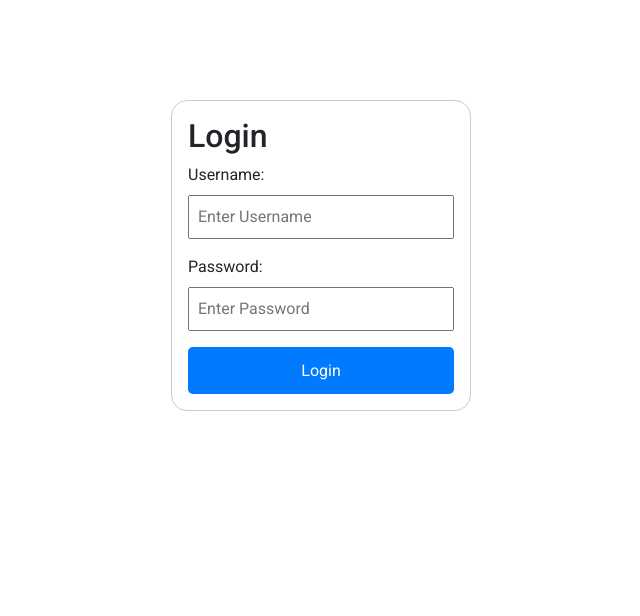
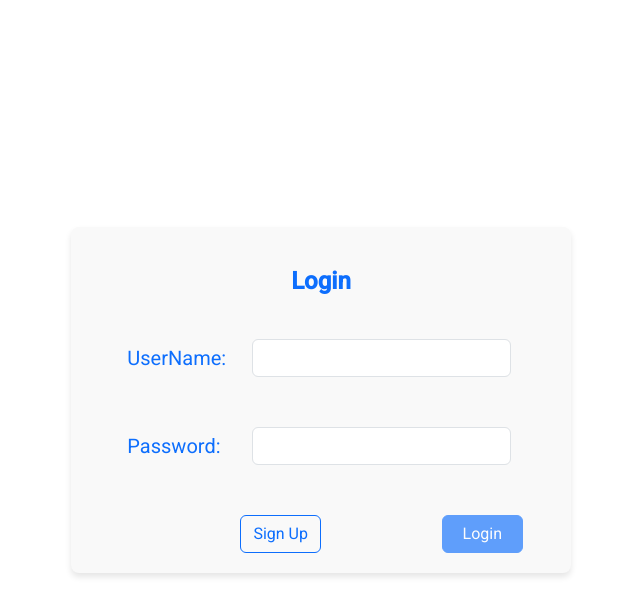
Before and after one commit to NGAL-LAY/MovieManagement_Frontend, an Angular app: page /login in a window 1280 px wide. Shown: the top 616 px of the page, without its empty margins (319-959 px from the left). Built offline with nearby package versions, Linux system fonts and the light colour scheme.

Commit message:
sign up creation

```diff
--- a/src/app/_pages/auth/login/login.component.css
+++ b/src/app/_pages/auth/login/login.component.css
@@ -1,42 +1,16 @@
-.login-container {
-    max-width: 300px;
-    margin: auto;
-    padding: 1em;
-    border: 1px solid #ccc;
-    border-radius: 1em;
-    margin-top: 100px;
-  }
-
-  .login-container div {
-    margin-bottom: 1em;
-  }
-
-  .login-container label {
-    display: block;
-    margin-bottom: .5em;
-  }
-
-  .login-container input {
-    width: 100%;
-    padding: .5em;
-    box-sizing: border-box;
-  }
-
-  .login-container button {
-    width: 100%;
-    padding: .7em;
-    background-color: #007bff;
-    color: white;
-    border: none;
-    border-radius: .3em;
-    cursor: pointer;
-  }
-
-  .login-container button:hover {
-    background-color: #0056b3;
-  }
-
-  .error {
-    color: red;
-    margin-top: 1em;
-  }
+.login_container {
+  position: absolute; /* Positioned relative to the viewport */
+  top: 50%;
+  left: 50%;
+  transform: translate(-50%, -50%); /* Centers the form horizontally and vertically */
+  display: flex;
+  flex-direction: column; /* Aligns items in a column */
+  justify-content: center;
+  /* align-items: center;  */
+  width: 100%;
+  max-width: 500px;
+  background-color: #f9f9f9; /* Optional, adds a background color */
+  padding: 20px; /* Optional, adds some padding */
+  box-shadow: 0 4px 6px rgba(0, 0, 0, 0.1); /* Optional, adds a shadow */
+  border-radius: 8px; /* Optional, rounds the corners */
+}
--- a/src/app/_pages/auth/login/login.component.html
+++ b/src/app/_pages/auth/login/login.component.html
@@ -1,14 +1,23 @@
-<div class="login-container">
-  <h2>Login</h2>
-  <form (ngSubmit)="onSubmit()" #loginForm="ngForm">
-    <div>
-      <label for="username">Username:</label>
-      <input type="text" id="username" name="username" placeholder="Enter Username" [(ngModel)]="username" required>
-    </div>
-    <div>
-      <label for="password">Password:</label>
-      <input type="password" id="password" name="password" placeholder="Enter Password" [(ngModel)]="password" required>
-    </div>
-    <button type="submit" [disabled]="!loginForm.form.valid">Login</button>
-  </form>
-</div>
+<form [formGroup]="loginForm" class="login_container">
+  <div class="row text-center mt-3 mb-4">
+      <p class="fs-4 fw-bold text-primary">Login</p>
+  </div>
+  <div class="row mb-5">
+      <label class="col-2 offset-1 form-control-sm fs-5 text-primary" for="username">UserName:</label>
+      <div class="col-7 offset-1">
+          <input class="form-control" id="username" formControlName="username" type="text"
+          [placeholder]="loginForm.get('username')?.invalid && loginForm.get('username')?.touched ? 'Name must be at least 6 characters' : ''">
+      </div>
+  </div>
+  <div class="row mb-5">
+      <label class="col-2 offset-1 form-control-sm fs-5 text-primary" for="password">Password:</label>
+      <div class="col-7 offset-1">
+          <input class="form-control" id="password" formControlName="password" type="password"
+          [placeholder]="loginForm.get('password')?.invalid && loginForm.get('password')?.touched ? 'password must be at least 8 characters' : ''">
+      </div>
+  </div>
+  <div class="row">
+      <button class="btn btn-outline-primary col-2 offset-4" routerLink="/signup">Sign Up</button>
+      <button class="btn btn-primary col-2 offset-3" type="submit" (click)="onLogin()"  [disabled]="!loginForm.valid">Login</button>
+  </div>
+</form>
--- a/src/app/_pages/auth/login/login.component.ts
+++ b/src/app/_pages/auth/login/login.component.ts
@@ -1,26 +1,49 @@
-import { Component } from '@angular/core';
-import { FormsModule } from '@angular/forms';
-import { Router } from '@angular/router';
+import { Component, OnInit } from '@angular/core';
+import { FormControl, FormGroup, FormsModule, ReactiveFormsModule, Validators } from '@angular/forms';
+import { Router, RouterLink } from '@angular/router';
 import { AuthService } from '../../../auth.service';
+import { CommonModule } from '@angular/common';
 
 @Component({
   selector: 'app-login',
   standalone: true,
-  imports: [FormsModule],
+  imports: [
+    FormsModule,
+    CommonModule,
+    RouterLink,
+    ReactiveFormsModule
+  ],
   templateUrl: './login.component.html',
   styleUrls: ['./login.component.css']
 })
 
-export class LoginComponent {
+export class LoginComponent implements OnInit{
 
   username: string = '';
   password: string = '';
+  loginForm!: FormGroup;
 
   constructor(
     private authService: AuthService,
     private router: Router
   ) { }
-  onSubmit(): void {
+
+  ngOnInit(): void {
+    this.loginForm = new FormGroup({
+      username: new FormControl('', [
+        Validators.required,
+        Validators.minLength(6),
+        Validators.maxLength(25),
+        Validators.pattern(/^[A-Za-z][A-Za-z0-9\s]*$/)
+      ]),
+      password: new FormControl('', [
+        Validators.required,
+        Validators.minLength(8)
+      ])
+    });
+  }
+
+  onLogin(): void {
     if (this.authService.login(this.username, this.password)) {
       this.router.navigate(['/home']);
     } else {
--- a/src/app/_pages/auth/signup/signup.component.html
+++ b/src/app/_pages/auth/signup/signup.component.html
@@ -1,24 +1,38 @@
-<form [formGroup]="signupForm">
-    <div class="row text-center mt-5 mb-4">
-        <p class="fs-4 fw-bold text-primary">User Creation</p>
+<form [formGroup]="signupForm" class="signup_container">
+    <div class="row text-center mb-3">
+        <p class="fs-4 fw-bold text-primary">Sign Up</p>
     </div>
-    <div class="row mb-5">
-        <label class="col-1 offset-4 form-control-sm fs-5 text-primary" for="name">Name</label>
-        <div class="col-3">
+    <div class="row mb-4">
+        <label class="col-2 offset-1 form-control-sm fs-5 text-primary" for="name">Name</label>
+        <div class="col-7 offset-1">
             <input class="form-control" id="name" formControlName="name"
             [placeholder]="signupForm.get('name')?.invalid && signupForm.get('name')?.touched ? 'Name must be at least 6 characters' : ''">
         </div>
     </div>
-    <div class="row mb-5">
-        <label class="col-1 offset-4 form-control-sm fs-5 text-primary" for="email">Email</label>
-        <div class="col-3">
+    <div class="row mb-4">
+        <label class="col-2 offset-1 form-control-sm fs-5 text-primary" for="password">Password:</label>
+        <div class="col-7 offset-1">
+            <input class="form-control" id="password" formControlName="password" type="password"
+            [placeholder]="loginForm.get('password')?.invalid && loginForm.get('password')?.touched ? 'password must be at least 8 characters' : ''">
+        </div>
+    </div>
+    <div class="row mb-4">
+        <label class="col-2 offset-1 form-control-sm fs-5 text-primary" for="repassword">RePassword:</label>
+        <div class="col-7 offset-1">
+            <input class="form-control" id="repassword" formControlName="repassword" type="password"
+            [placeholder]="loginForm.get('repassword')?.invalid && loginForm.get('repassword')?.touched ? 'Repassword must be same password' : ''">
+        </div>
+    </div>
+    <div class="row mb-4">
+        <label class="col-2 offset-1 form-control-sm fs-5 text-primary" for="email">Email</label>
+        <div class="col-7 offset-1">
             <input class="form-control" id="email" formControlName="email"
             [placeholder]="signupForm.get('email')?.invalid && signupForm.get('email')?.touched ? 'Email must be at least 6 characters' : ''">
         </div>
     </div>
-    <div class="row mb-5">
-        <label class="col-1 offset-4 form-control-sm fs-5 text-primary" for="nationality">Nationality</label>
-        <div class="col-3">
+    <div class="row mb-4">
+        <label class="col-2 offset-1 form-control-sm fs-5 text-primary" for="nationality">Nationality</label>
+        <div class="col-7 offset-1">
             <select class="form-select" formControlName="nationality" aria-label=".form-select-sm example">
                 <option value="" selected>---select countries---</option>
                 <option value="America">America</option>
@@ -32,34 +46,24 @@
             </select>
         </div>
     </div>
-    <div class="row mb-5">
-        <label class="col-1 offset-4 form-control-sm fs-5 text-primary" for="age">Age</label>
-        <div class="col-3">
-            <input class="form-control" id="age" formControlName="age"
+    <div class="row mb-4">
+        <label class="col-2 offset-1 form-control-sm fs-5 text-primary" for="age">Age</label>
+        <div class="col-7 offset-1">
+            <input class="form-control" id="age" formControlName="age" type="number"
             [placeholder]="signupForm.get('age')?.invalid && signupForm.get('age')?.touched ? 'Age must be at least 16' : ''">
         </div>
     </div>
-    <div class="row mb-5">
-        <label class="col-1 offset-4 form-control-sm fs-5 text-primary" for="gentle">Gentle</label>
-        <div class="col-2">
+    <div class="row mb-4">
+        <label class="col-2 offset-1 form-control-sm fs-5 text-primary" for="gentle">Gentle</label>
+        <div class="col-7 offset-1 mt-2">
             <input type="radio" class="me-1" id="male" name="gentle" formControlName="gentle" value="m">
             <label for="male" class="me-2">Male</label>
             <input type="radio" class="me-1" id="female" name="gentle" formControlName="gentle" value="f">
             <label for="female">Female</label>
         </div>
     </div>
-    <div class="row mb-5">
-        <label class="col-1 offset-4 form-control-sm fs-5 text-primary" for="role">Role</label>
-        <div class="col-2">
-            <input type="radio" class="me-1" id="user" name="role" formControlName="role" value="user">
-            <label for="user" class="me-2">User</label>
-            <input type="radio" class="me-1" id="admin" name="role" formControlName="role" value="admin">
-            <label for="admin">Admin</label>
-        </div>
-    </div>
-    <div class="row mt-5">
-        <button class="btn btn-outline-primary col-1 offset-4" routerLink="/actors">Back</button>
-        <!-- <button class="btn btn-primary col-1 offset-2" type="submit" *ngIf="!isEdit" (click)="onRegister()"  [disabled]="!signupForm.valid">Register</button>
-        <button class="btn btn-primary col-1 offset-2" type="submit" *ngIf="isEdit" (click)="onUpdate()"  [disabled]="!signupForm.valid">Update</button> -->
+    <div class="row">
+        <button class="btn btn-outline-primary col-2 offset-4" routerLink="/login">Login</button>
+        <button class="btn btn-primary col-3 offset-2" type="submit" routerLink="/"  [disabled]="!signupForm.valid">Sign Up</button>
     </div>
 </form>
--- a/src/app/_pages/auth/signup/signup.component.ts
+++ b/src/app/_pages/auth/signup/signup.component.ts
@@ -1,7 +1,7 @@
 import { Component, OnInit } from '@angular/core';
 import { FormControl, FormGroup, FormsModule, ReactiveFormsModule, Validators } from '@angular/forms';
 import { AuthService } from '../../../auth.service';
-import { Router } from '@angular/router';
+import { Router, RouterLink } from '@angular/router';
 import { CommonModule } from '@angular/common';
 
 @Component({
@@ -10,7 +10,8 @@ import { CommonModule } from '@angular/common';
   imports: [
     FormsModule,
     CommonModule,
-    ReactiveFormsModule
+    ReactiveFormsModule,
+    RouterLink,
   ],
   templateUrl: './signup.component.html',
   styleUrl: './signup.component.css'
@@ -33,6 +34,14 @@ export class SignupComponent implements OnInit {
         Validators.maxLength(25),
         Validators.pattern(/^[A-Za-z][A-Za-z0-9\s]*$/)
       ]),
+      password: new FormControl('', [
+        Validators.required,
+        Validators.minLength(8)
+      ]),
+      repassword: new FormControl('', [
+        Validators.required,
+        Validators.minLength(8)
+      ]),
       email: new FormControl('', [
         Validators.required
       ]),
@@ -44,10 +53,7 @@ export class SignupComponent implements OnInit {
       ]),
       gentle: new FormControl('m', [
         Validators.required
-          ]),
-          role: new FormControl('user', [
-            Validators.required
-          ]),
+      ])
     });
   }
   onSubmit(): void {
--- a/src/app/app.component.ts
+++ b/src/app/app.component.ts
@@ -34,7 +34,7 @@ export class AppComponent implements OnInit{
     this.router.events.subscribe(event => {
       if (event instanceof NavigationEnd) {
         // Check if the current route is the login route
-        this.isLoginRoute = event.url === '/login';
+        this.isLoginRoute = (event.url === '/login' || event.url === ''||event.url === '/'|| event.url === '/signup') ;
       }
     });
   }
```
Also changed, not shown: src/app/_pages/auth/signup/signup.component.css (+16 -42 lines). Lines whose indentation alone changed are shown as unchanged.
